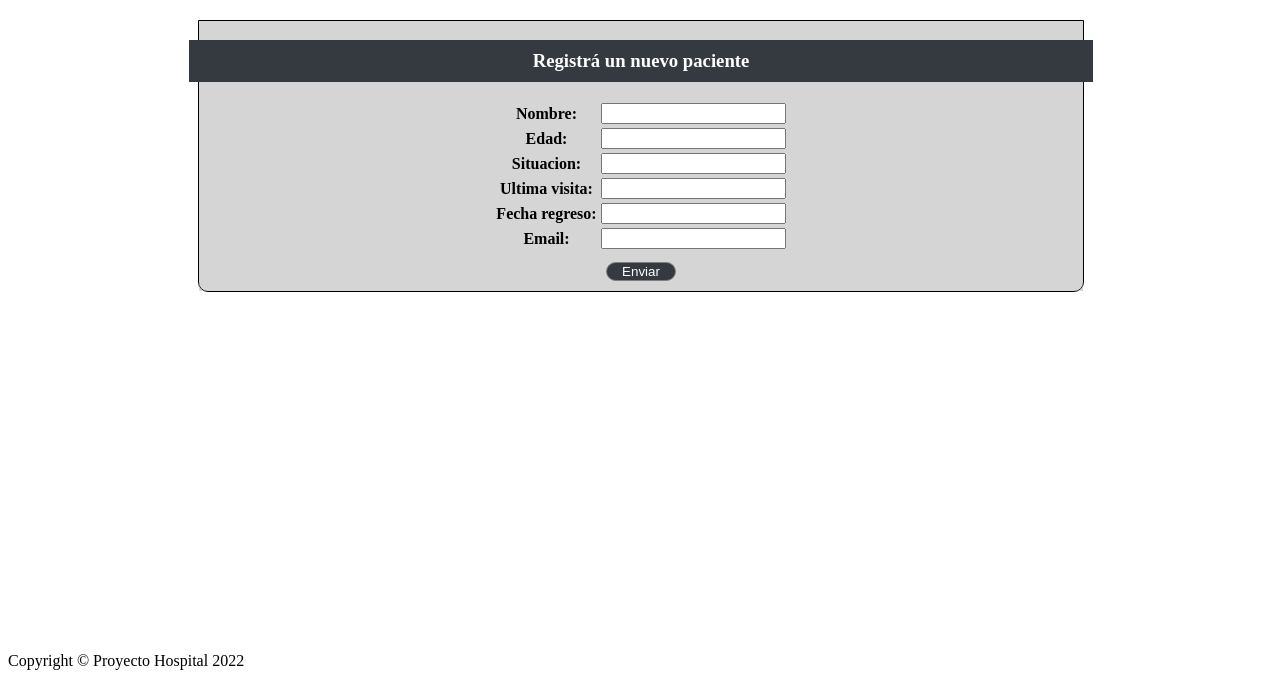
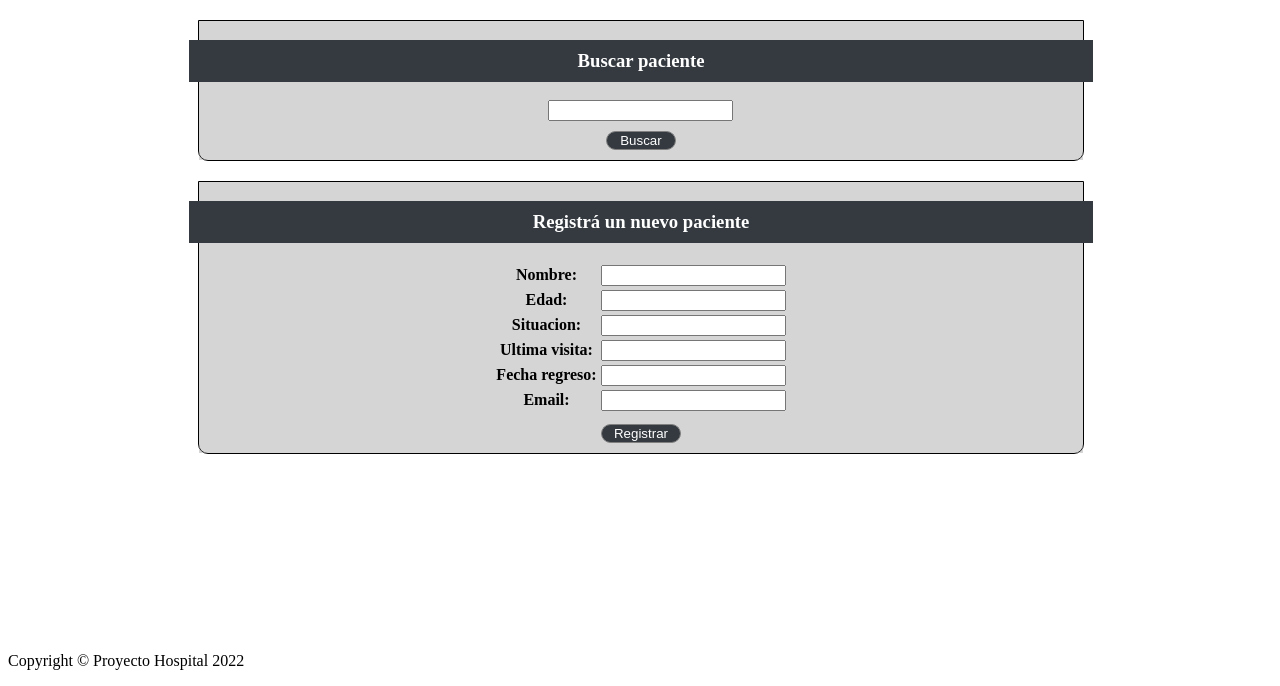
Before and after one commit to crissegura/Hospital, a Django app: page /AppHospital/pacientes/ in a window 1280 px wide. Shown: the part 114-800 px from the top of the page. Run offline with Django 4.2, Linux system fonts and the light colour scheme; some libraries are stand-ins or nearby versions.

Commit message:
busqueda pacientes andando.

```diff
--- a/AppHospital/templates/AppHospital/buscarPaciente.html
+++ b/AppHospital/templates/AppHospital/buscarPaciente.html
@@ -1,4 +1,4 @@
-<form action="" method="GET">
+<form action="{% url 'buscar' %}" method="GET">
 
     <input type="text" name="nombre" id="nombre">
     <input type="submit" value="buscar">
--- a/AppHospital/templates/AppHospital/pacientes.html
+++ b/AppHospital/templates/AppHospital/pacientes.html
@@ -10,6 +10,13 @@
 
 
 {% block main %}
+      <div style="width: 70%; border:solid 1px black; border-bottom-left-radius: 10px ;border-bottom-right-radius: 10px ; text-align: center; margin-left: 15%; margin-top: 20px ;margin-bottom: 20px; " >
+         <form action="{% url 'buscar' %}" method="GET" style="background-color: rgba(128, 128, 128, 0.33); display:flex; flex-direction:column; align-items: center ;" >
+            <h3 style=" width: 100%; padding: 10px; background-color:  #343a40; color: white;" > Buscar paciente </h3>
+            <input type="text" name="nombre" id="nombre">
+            <input type="submit" value="Buscar" style="color: white; border: solid 1px grey; background-color: #343a40 ; width: 70px ;border-radius: 20px; margin-top: 10px; margin-bottom: 10px; " >
+         </form>
+      </div>
       <div style="width: 70%; border:solid 1px black; border-bottom-left-radius: 10px ;border-bottom-right-radius: 10px ; text-align: center; margin-left: 15%; margin-top: 20px ;margin-bottom: 20px; ">
       <form style="background-color: rgba(128, 128, 128, 0.33); display:flex; flex-direction:column; align-items: center ;"
             action="{% url 'pacientes' %}" method="POST"> {% csrf_token %}
@@ -20,7 +27,7 @@
 
          </table>
 
-         <input style="color: white; border: solid 1px grey; background-color: #343a40 ; width: 70px ;border-radius: 20px; margin-top: 10px; margin-bottom: 10px; " type="submit" value="Enviar">
+         <input style="color: white; border: solid 1px grey; background-color: #343a40 ; width: 80px ;border-radius: 20px; margin-top: 10px; margin-bottom: 10px; " type="submit" value="Registrar">
 
       </form>
 
--- a/AppHospital/templates/AppHospital/padre.html
+++ b/AppHospital/templates/AppHospital/padre.html
@@ -32,7 +32,7 @@
         </nav>
         {% block main %}
         {% endblock %}
-        <footer style="position: absolute; width:100%; bottom:0 " class="py-5 bg-dark">
+        <footer style="position: absolute; width:100%; bottom:0 " class="py-2 bg-dark">
             <div class="container"><p class="m-0 text-center text-white">Copyright &copy; Proyecto Hospital 2022</p></div>
         </footer>
         <script src="https://cdn.jsdelivr.net/npm/bootstrap@5.1.3/dist/js/bootstrap.bundle.min.js"></script>
--- a/AppHospital/views.py
+++ b/AppHospital/views.py
@@ -76,11 +76,6 @@ def buscarPaciente(request):
     return render(request, "AppHospital/buscarPaciente.html")
 
 def buscar(request):
-    if request.GET['nombre']:
-        nombre=request.GET['nombre']
-        paciente=Pacientes.objects.filter(nombre__icontains=nombre)
-        return render(request, "AppHospital/resultadosBusquedas.html", {"paciente":paciente, "nombre":nombre} )
-    else:
-        respuesta= 'No ingresaste ningun dato'
-
-    return HttpResponse(respuesta)
+    nombre=request.GET['nombre']
+    paciente=Pacientes.objects.filter(nombre=nombre)
+    return render(request, "AppHospital/resultadosBusquedas.html", {"paciente":paciente, "nombre":nombre} )
```
Also changed, not shown: AppHospital/templates/AppHospital/resultadosBusquedas.html (+8 -8 lines), db.sqlite3.
